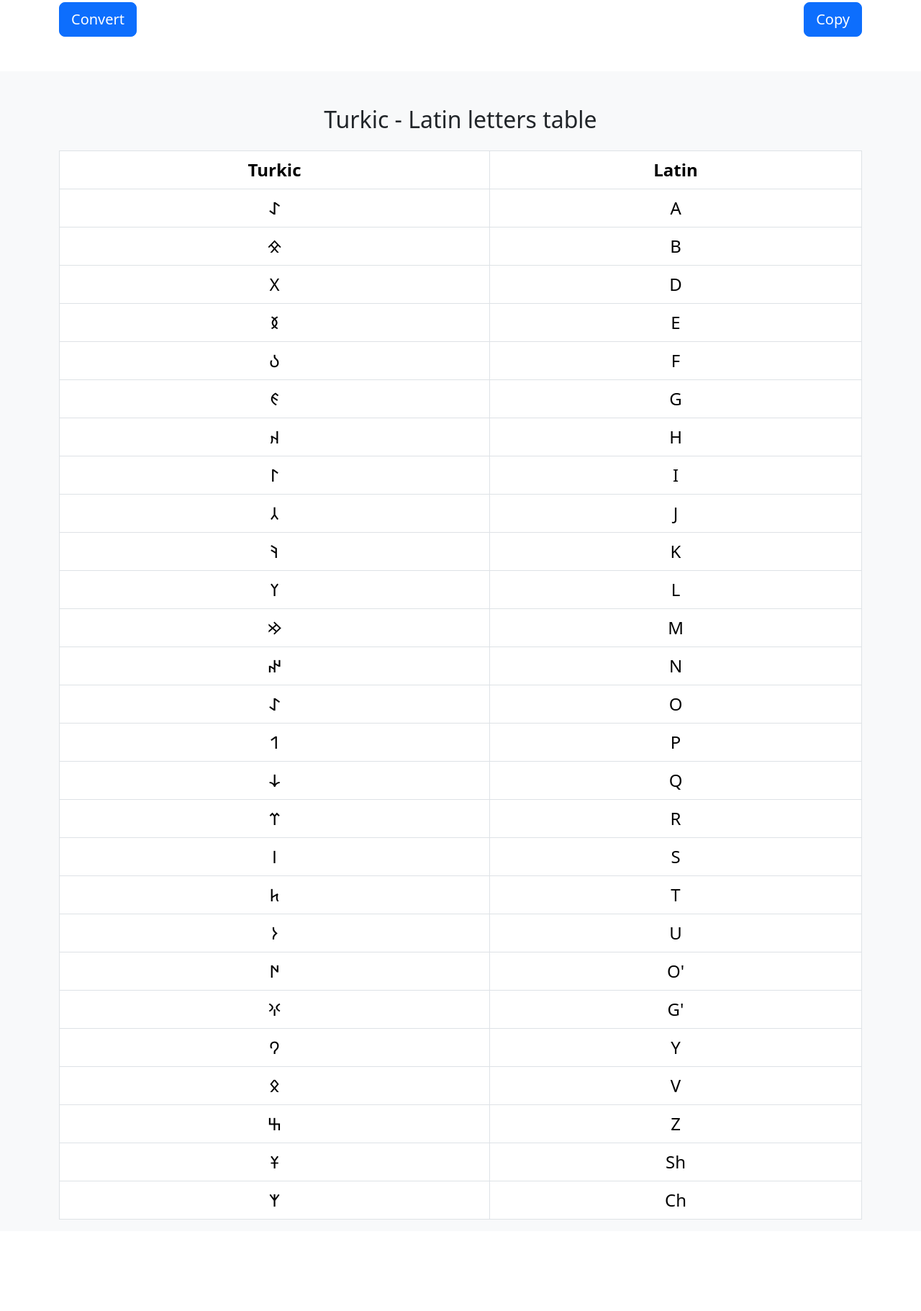
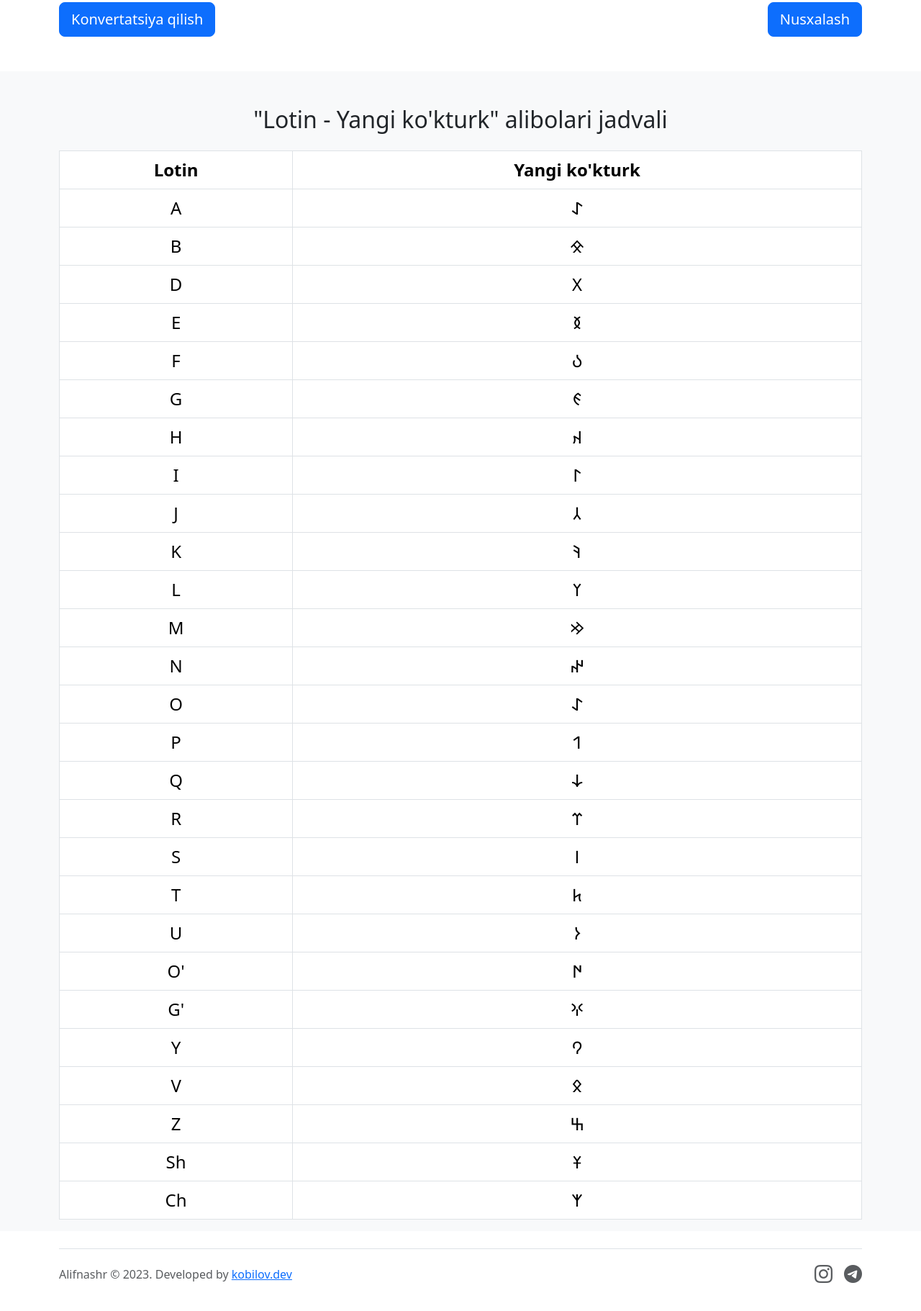
Before and after one commit to Sherlockboy/turkic-converter, a plain HTML site: page index.html in a window 1280 px wide. Shown: the part 545-2366 px from the top of the page at 72% size. Before the commit the page ends 2255 px from the top, so only its background shows below. Drawn offline with nearby package versions, Linux system fonts and the light colour scheme.

Commit message:
change table column order, translate words, add footer

```diff
--- a/index.html
+++ b/index.html
@@ -3,7 +3,7 @@
   <head>
     <meta charset="utf-8" />
     <meta name="viewport" content="width=device-width, initial-scale=1" />
-    <title>Customized Turkic Converter</title>
+    <title>Lotin - Yangi ko'kturk konvertori</title>
 
     <!-- Bootstrap CSS -->
     <link
@@ -12,28 +12,38 @@
       integrity="sha384-T3c6CoIi6uLrA9TneNEoa7RxnatzjcDSCmG1MXxSR1GAsXEV/Dwwykc2MPK8M2HN"
       crossorigin="anonymous"
     />
+
+    <!-- Bootstrap Icons -->
+    <link
+      href="https://cdn.jsdelivr.net/npm/bootstrap-icons@1.11.1/font/bootstrap-icons.min.css"
+      rel="stylesheet"
+    />
   </head>
   <body>
+    <header>
       <nav class="navbar navbar-expand-lg navbar-dark bg-dark">
         <div class="container">
           <a class="navbar-brand text-strong" href="#">
-          <strong>Turkic Converter</strong>
+            <strong>Yangi ko'kturk konvertori</strong>
           </a>
         </div>
       </nav>
+    </header>
 
     <main>
       <section class="converter">
         <div class="container mt-5 mb-5">
           <div class="mb-4">
-            <h1><span class="badge bg-primary">Turkic - Latin</span></h1>
+            <h1>
+              <span class="badge bg-primary">Lotin - Yangi ko'kturk</span>
+            </h1>
           </div>
           <div class="row mb-4">
             <div class="col-md-6">
               <div class="form-group mb-3">
                 <label for="fromText" class="form-label"
                   ><span class="badge rounded-pill bg-secondary"
-                    >Turkic Script</span
+                    >Lotincha matin</span
                   ></label
                 >
                 <textarea
@@ -45,7 +55,7 @@
               </div>
               <div class="form-group">
                 <button type="button" class="btn btn-primary btn-lg">
-                  Convert
+                  Konvertatsiya qilish
                 </button>
               </div>
             </div>
@@ -53,7 +63,7 @@
               <div class="form-group mb-3">
                 <label for="toText" class="form-label"
                   ><span class="badge rounded-pill bg-secondary"
-                    >Latin text</span
+                    >Yangi ko'kturkcha matn</span
                   ></label
                 >
                 <textarea
@@ -67,7 +77,7 @@
               </div>
               <div class="form-group text-md-end">
                 <button type="button" class="btn btn-primary btn-lg">
-                  Copy
+                  Nusxalash
                 </button>
               </div>
             </div>
@@ -77,125 +87,125 @@
 
       <section class="alphabet-table bg-light">
         <div class="container pt-5 text-center">
-            <h2 class="mb-4">Turkic - Latin letters table</h2>
+          <h2 class="mb-4">"Lotin - Yangi ko'kturk" alibolari jadvali</h2>
           <div class="table-responsive fs-4">
             <table class="table table-bordered">
               <tbody>
                 <tr>
                   <td>
-                    <b>Turkic</b>
+                    <b>Lotin</b>
                   </td>
                   <td>
-                    <b>Latin</b>
+                    <b>Yangi ko'kturk</b>
                   </td>
                 </tr>
                 <tr>
+                  <td>A</td>
                   <td>𐰀</td>
-                  <td>A</td>
                 </tr>
                 <tr>
+                  <td>B</td>
                   <td>𐰌</td>
-                  <td>B</td>
                 </tr>
                 <tr>
+                  <td>D</td>
                   <td>𐰓</td>
-                  <td>D</td>
                 </tr>
                 <tr>
+                  <td>E</td>
                   <td>𐰅</td>
-                  <td>E</td>
                 </tr>
                 <tr>
+                  <td>F</td>
                   <td>𐰉</td>
-                  <td>F</td>
                 </tr>
                 <tr>
+                  <td>G</td>
                   <td>𐰏</td>
-                  <td>G</td>
                 </tr>
                 <tr>
+                  <td>H</td>
                   <td>𐰴</td>
-                  <td>H</td>
                 </tr>
                 <tr>
+                  <td>I</td>
                   <td>𐰃</td>
-                  <td>I</td>
                 </tr>
                 <tr>
+                  <td>J</td>
                   <td>𐰲</td>
-                  <td>J</td>
                 </tr>
                 <tr>
+                  <td>K</td>
                   <td>𐰚</td>
-                  <td>K</td>
                 </tr>
                 <tr>
+                  <td>L</td>
                   <td>𐰠</td>
-                  <td>L</td>
                 </tr>
                 <tr>
+                  <td>M</td>
                   <td>𐰢</td>
-                  <td>M</td>
                 </tr>
                 <tr>
+                  <td>N</td>
                   <td>𐰤</td>
-                  <td>N</td>
                 </tr>
                 <tr>
+                  <td>O</td>
                   <td>𐰀</td>
-                  <td>O</td>
                 </tr>
                 <tr>
+                  <td>P</td>
                   <td>𐰯</td>
-                  <td>P</td>
                 </tr>
                 <tr>
+                  <td>Q</td>
                   <td>𐰸</td>
-                  <td>Q</td>
                 </tr>
                 <tr>
+                  <td>R</td>
                   <td>𐰼</td>
-                  <td>R</td>
                 </tr>
                 <tr>
+                  <td>S</td>
                   <td>𐰾</td>
-                  <td>S</td>
                 </tr>
                 <tr>
+                  <td>T</td>
                   <td>𐱅</td>
-                  <td>T</td>
                 </tr>
                 <tr>
+                  <td>U</td>
                   <td>𐰆</td>
-                  <td>U</td>
                 </tr>
                 <tr>
+                  <td>O'</td>
                   <td>𐰇</td>
-                  <td>O'</td>
                 </tr>
                 <tr>
+                  <td>G'</td>
                   <td>𐰍</td>
-                  <td>G'</td>
                 </tr>
                 <tr>
+                  <td>Y</td>
                   <td>𐰘</td>
-                  <td>Y</td>
                 </tr>
                 <tr>
+                  <td>V</td>
                   <td>𐰋</td>
-                  <td>V</td>
                 </tr>
                 <tr>
+                  <td>Z</td>
                   <td>𐰕</td>
-                  <td>Z</td>
                 </tr>
                 <tr>
+                  <td>Sh</td>
                   <td>𐱁</td>
-                  <td>Sh</td>
                 </tr>
                 <tr>
+                  <td>Ch</td>
                   <td>𐰱</td>
-                  <td>Ch</td>
                 </tr>
               </tbody>
             </table>
@@ -203,6 +213,25 @@
         </div>
       </section>
     </main>
+
+    <footer>
+      <div class="container">
+        <div class="d-flex flex-wrap justify-content-between align-items-center py-3 my-4 border-top">
+          <div class="col-md-4 d-flex align-items-center">
+            <span class="mb-3 mb-md-0 text-body-secondary">Alifnashr © 2023. Developed by <a href="https://kobilov.dev" target="_blank">kobilov.dev</a></span>
+          </div>
+
+          <ul class="nav col-md-4 justify-content-end list-unstyled d-flex">
+            <li class="ms-3">
+              <a class="text-body-secondary" target="_blank" href="https://www.instagram.com/alifnashr"><i class="bi bi-instagram" style="font-size: 25px;"></i></a>
+            </li>
+            <li class="ms-3">
+              <a class="text-body-secondary" target="_blank" href="https://t.me/alifnashr"><i class="bi bi-telegram" style="font-size: 25px;"></i></a>
+            </li>
+          </ul>
+        </div>
+      </div>
+    </footer>
 
     <!-- Bootstrap JavaScript -->
     <script
```
Lines whose indentation alone changed are shown as unchanged.
